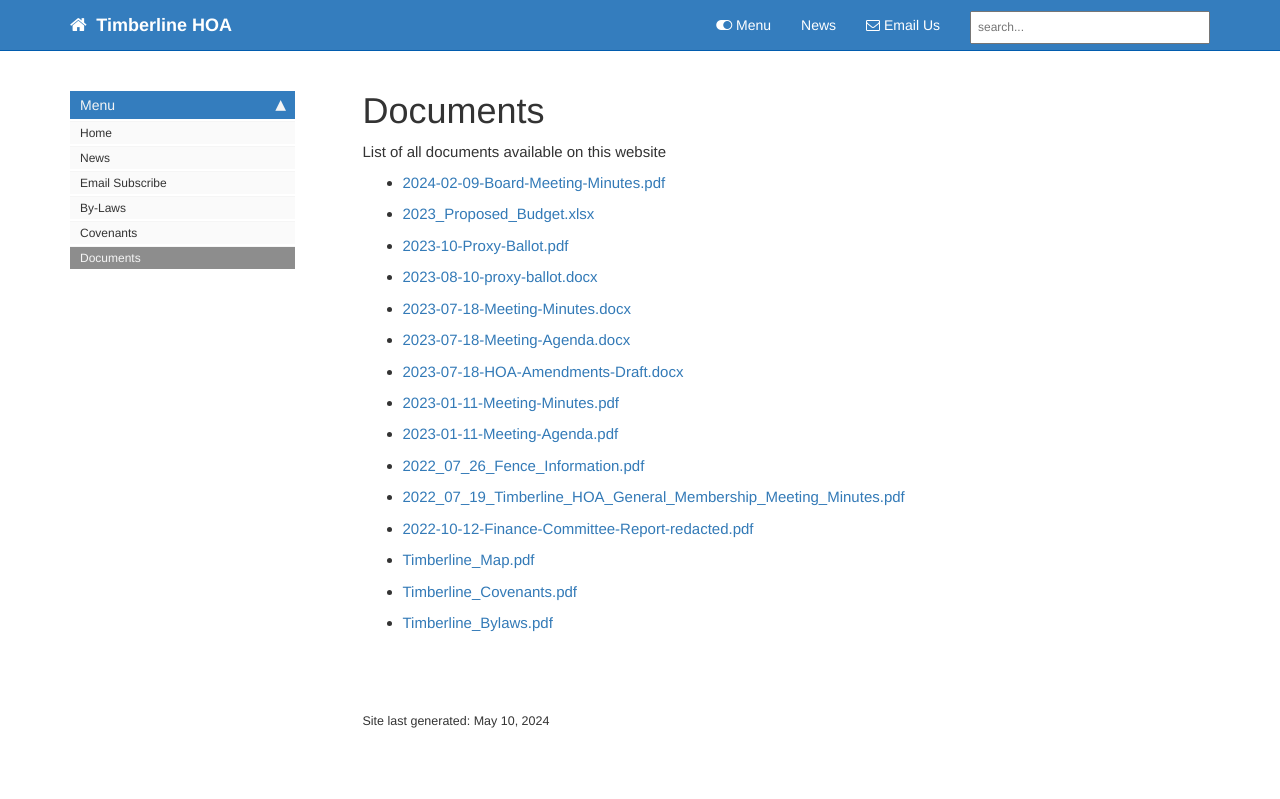
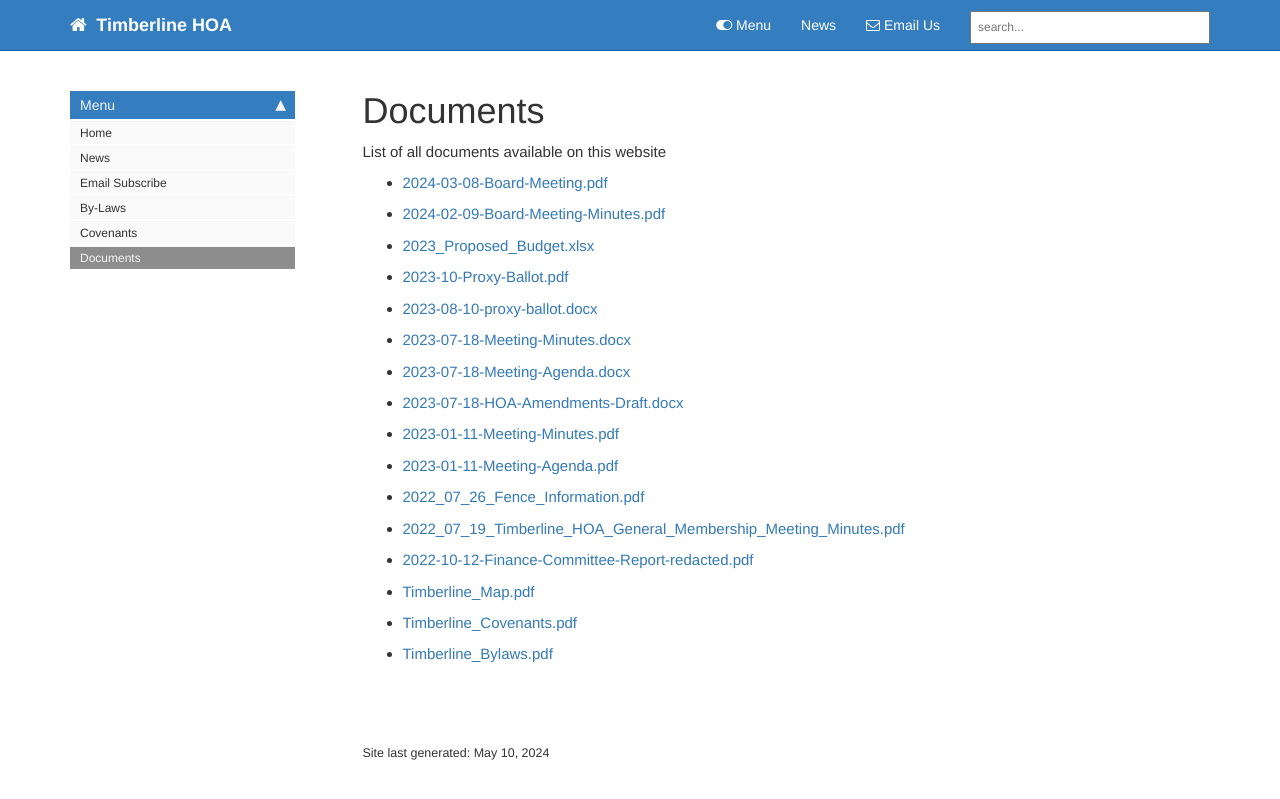
Before and after one commit to timberline-hoa/timberline-hoa.github.io, a Jekyll site: the page built from pages/documents.md, in a window 1280 px wide. Shown: the top 799 px of the page. Built offline with Jekyll 4.4.1, drawn with Linux system fonts in a browser that asks for light colours; comment, search, counter and statistics services are not loaded.

Commit message:
Add board meeting minutes

```diff
--- a/pages/documents.md
+++ b/pages/documents.md
@@ -5,6 +5,7 @@ permalink: documents.html
 
 List of all documents available on this website
 
+- [2024-03-08-Board-Meeting.pdf]({{ site.url }}/documents/2024-03-08-Board-Meeting.pdf)
 - [2024-02-09-Board-Meeting-Minutes.pdf]({{ site.url }}/documents/2024-02-09-Board-Meeting-Minutes.pdf)
 - [2023_Proposed_Budget.xlsx]({{ site.url }}/documents/2023_Proposed_Budget.xlsx)
 - [2023-10-Proxy-Ballot.pdf]({{ site.url }}/documents/2023-10-Proxy-Ballot.pdf)
```
Also changed, not shown: 1 other file.
